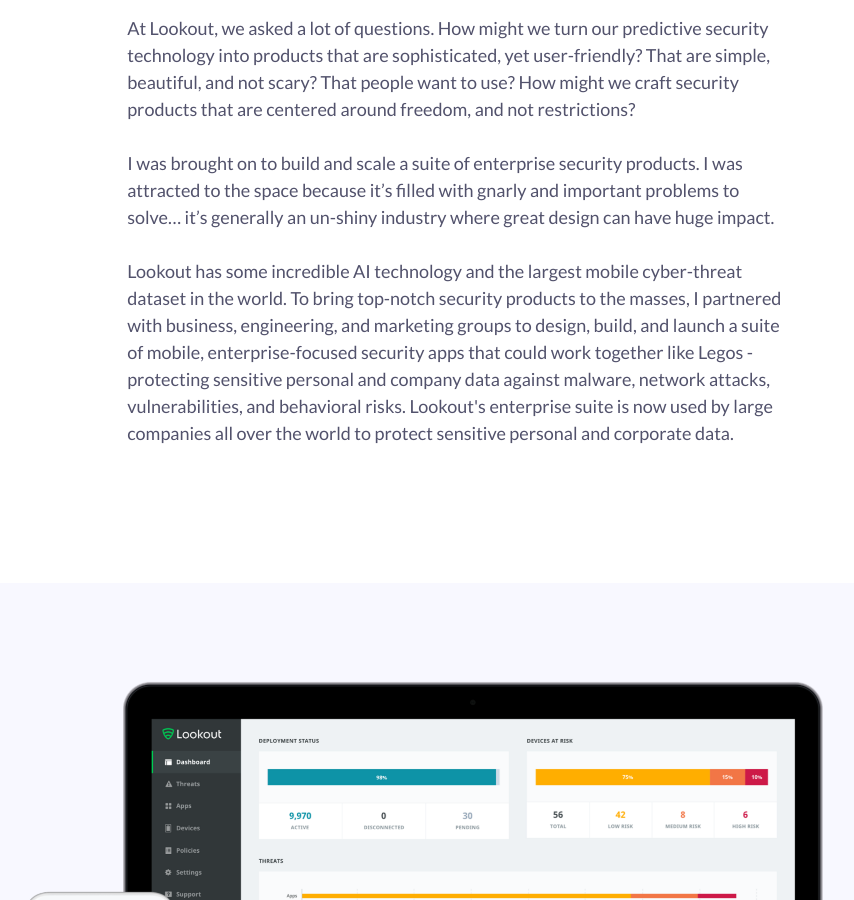
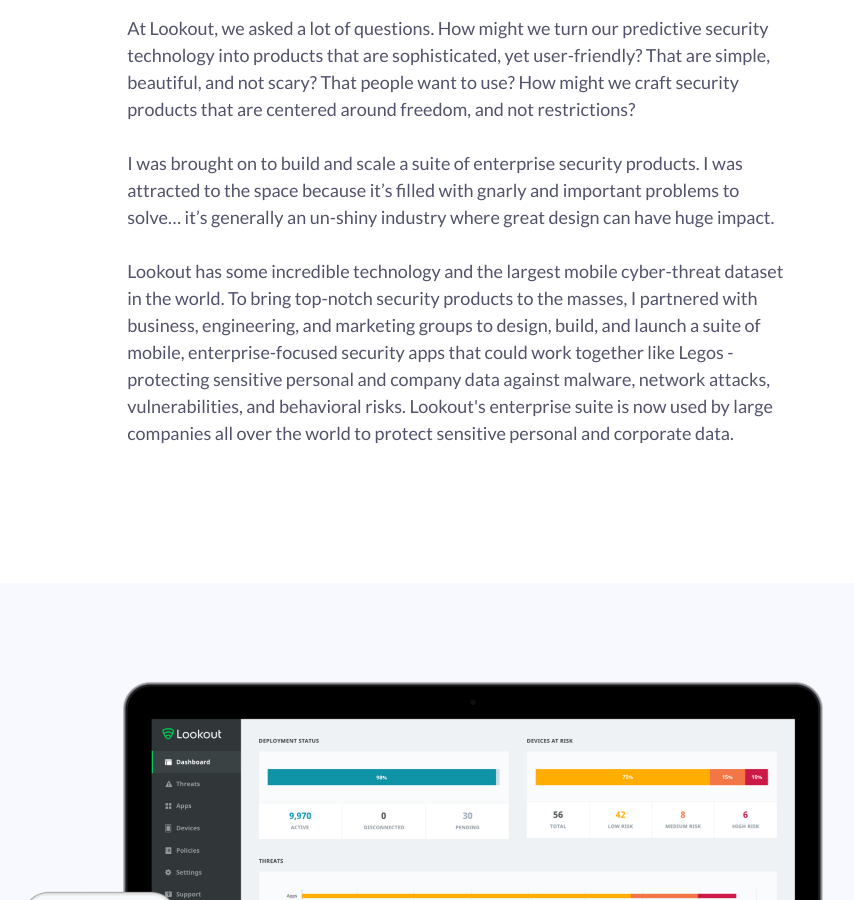
Before and after one commit to ericakatrak/ericakatrak.github.io, a Jekyll site: the page built from _posts/2016-09-07-lookout.md, in a window 1280 px wide and 900 px high, scrolled down 325 px. Shown: the whole window, without its empty margins (180-1034 px from the left). Built offline with Jekyll 4.4.1, drawn with Linux system fonts in a browser that asks for light colours.

Commit message:
copy update

```diff
--- a/_posts/2016-09-07-lookout.md
+++ b/_posts/2016-09-07-lookout.md
@@ -10,7 +10,7 @@
   <p>The opportunity to secure the mobile world is incredibly huge. More people already have access to smartphones than to electricity, and in 2016, 67% of organizations - of all sizes - reported data breaches from mobile devices.</p>
   <p>At Lookout, we asked a lot of questions. How might we turn our predictive security technology into products that are sophisticated, yet user-friendly? That are simple, beautiful, and not scary? That people want to use? How might we craft security products that are centered around freedom, and not restrictions?</p>
   <p>I was brought on to build and scale a suite of enterprise security products. I was attracted to the space because it’s filled with gnarly and important problems to solve… it’s generally an un-shiny industry where great design can have huge impact.</p>
-  <p>Lookout has some incredible AI technology and the largest mobile cyber-threat dataset in the world. To bring top-notch security products to the masses, I partnered with business, engineering, and marketing groups to design, build, and launch a suite of mobile, enterprise-focused security apps that could work together like Legos - protecting sensitive personal and company data against malware, network attacks, vulnerabilities, and behavioral risks. Lookout's enterprise suite is now used by large companies all over the world to protect sensitive personal and corporate data.</p>
+  <p>Lookout has some incredible technology and the largest mobile cyber-threat dataset in the world. To bring top-notch security products to the masses, I partnered with business, engineering, and marketing groups to design, build, and launch a suite of mobile, enterprise-focused security apps that could work together like Legos - protecting sensitive personal and company data against malware, network attacks, vulnerabilities, and behavioral risks. Lookout's enterprise suite is now used by large companies all over the world to protect sensitive personal and corporate data.</p>
 </section>
 
 <ul class="grid fade grid-full" id="grid-full">
```
